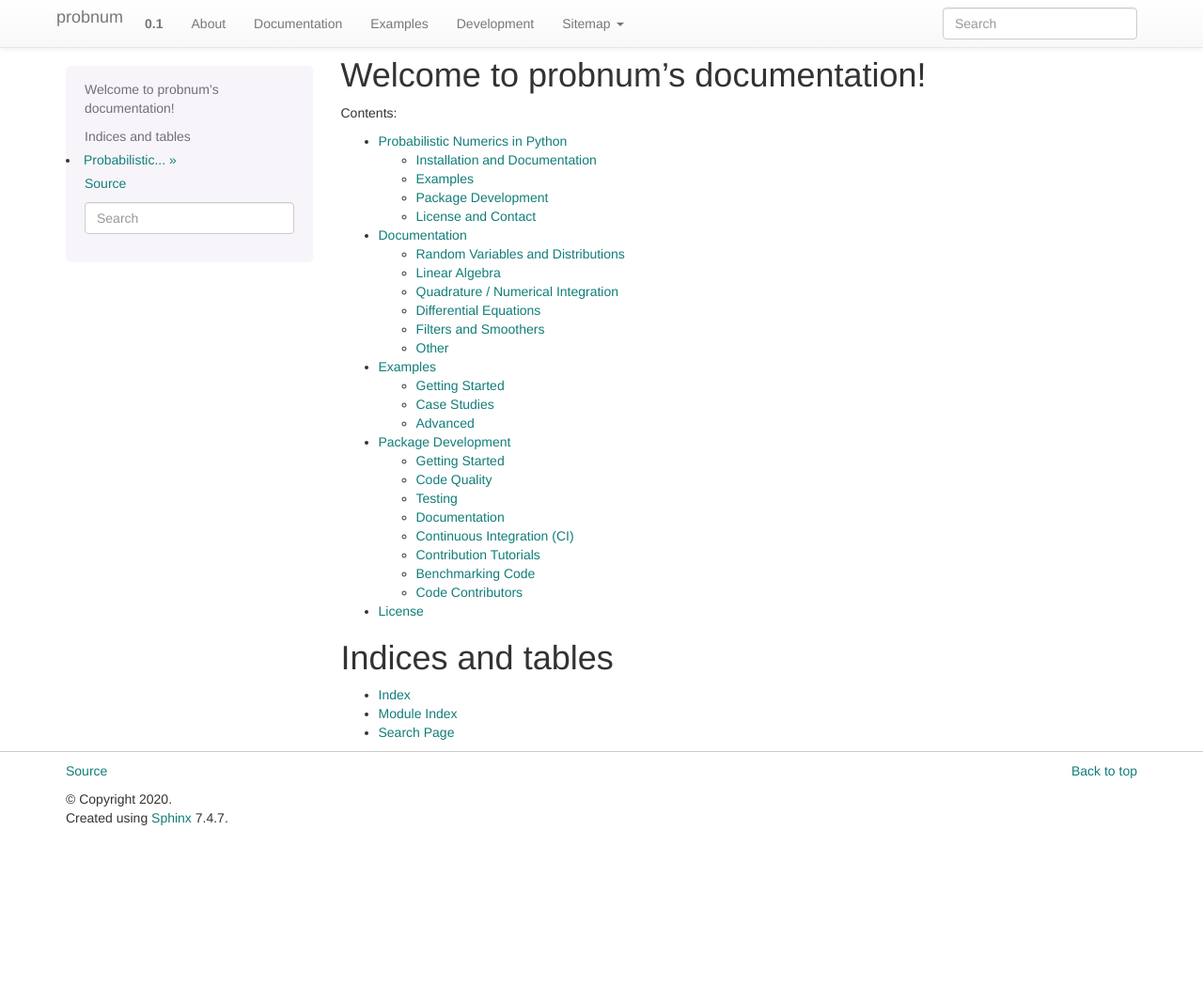
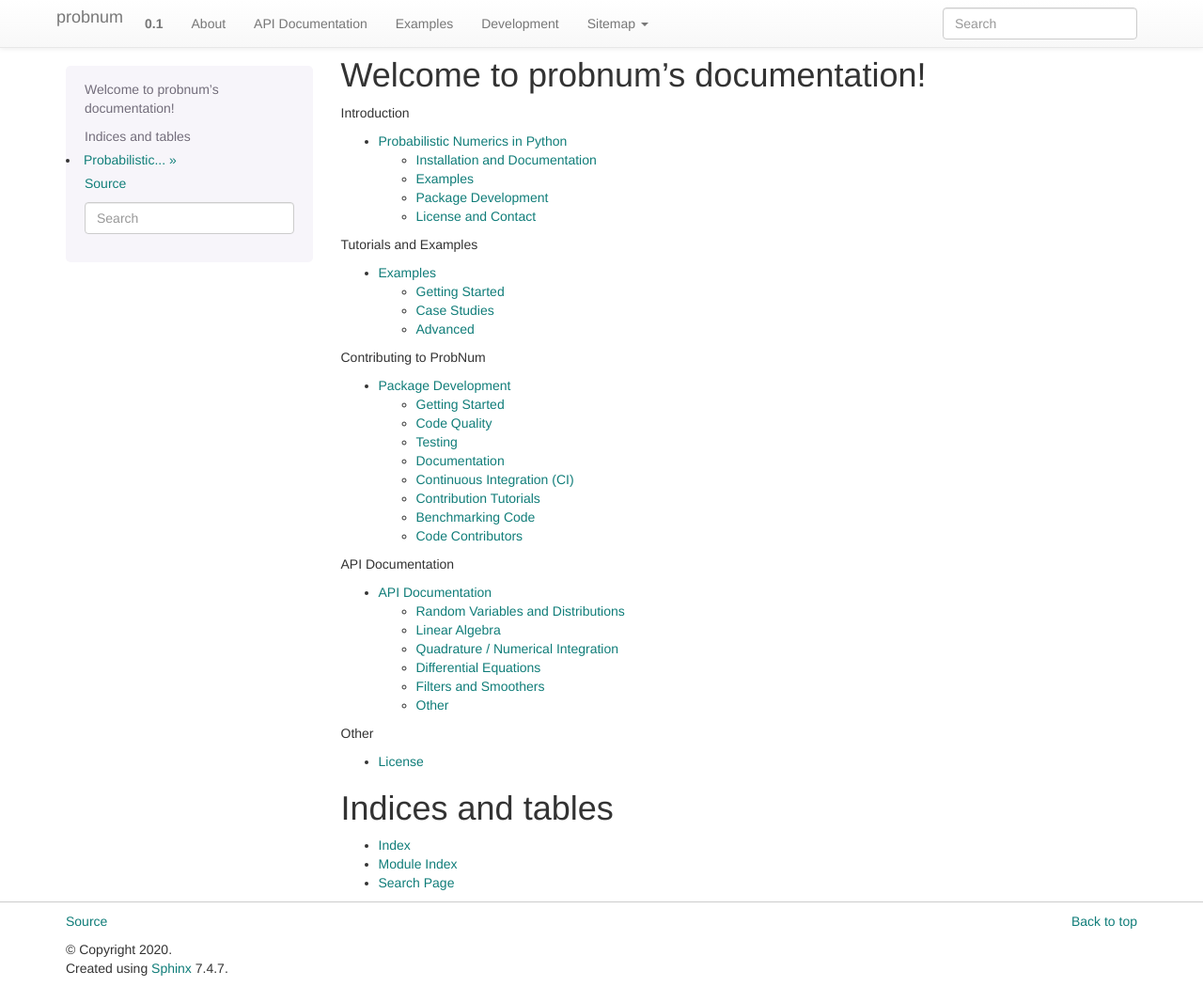
Before and after one commit to probabilistic-numerics/probnum, a Sphinx documentation site: the page built from docs/source/index.rst, in a window 1280 px wide and 1050 px high. Shown: the whole window at 94% size. Built offline with Sphinx 7.4.7, drawn with Linux system fonts in a browser that asks for light colours; pages that are not in the unit, such as notebooks, are missing from menus.

```diff
--- a/docs/source/conf.py
+++ b/docs/source/conf.py
@@ -112,7 +112,6 @@ html_logo = "img/pn_logo.png"
 # Theme options are theme-specific and customize the look and feel of a theme
 # further. For a list of options available for each theme, see the
 # documentation. For sphinx-bootstrap specific issues, see: https://github.com/ryan-roemer/sphinx-bootstrap-theme
-#
 html_theme_options = {
     # Navigation bar title. (Default: ``project`` value)
     'navbar_title': project,
@@ -129,7 +128,7 @@ html_theme_options = {
     # an arbitrary url.
     'navbar_links': [
         ("About", "intro"),
-        ("Documentation", "modules"),
+        ("API Documentation", "modules"),
         ("Examples", "notebooks/examples"),
         ("Development", "development/contributing")
     ],
@@ -147,7 +146,7 @@ html_theme_options = {
     # Switching to -1 shows all levels.
     'globaltoc_depth': 2,
 
-    # Include hidden TOCs in Site navbar?
+    # Include hidden TOCs in site navbar?
     #
     # Note: If this is "false", you cannot have mixed ``:hidden:`` and
     # non-hidden ``toctree`` directives in the same page, or else the build
@@ -191,8 +190,9 @@ def setup(app):
 
 
 # Custom sidebar templates, maps document names to template names.
-# html_sidebars = {}
-html_sidebars = {'sidebar': ['localtoc.html', 'sourcelink.html', 'searchbox.html']}
+html_sidebars = {}
+# html_sidebars = {'modules': ['localtoc.html'],
+#                  'automod/**': ['localtoc.html', 'relations.html']}
 
 # -- Jupyter notebooks (nbsphinx) ------------------------------
 
@@ -204,6 +204,10 @@ html_sourcelink_suffix = ''
 
 # Allow errors in the build process
 nbsphinx_allow_errors = True
+
+# Whether to execute notebooks before conversion or not.
+# Possible values: 'always', 'never', 'auto' (default).
+nbsphinx_execute = "auto"
 
 # List of arguments to be passed to the kernel that executes the notebooks:
 nbsphinx_execute_arguments = [
--- a/docs/source/index.rst
+++ b/docs/source/index.rst
@@ -4,12 +4,32 @@ Welcome to probnum's documentation!
 
 .. toctree::
    :maxdepth: 2
-   :caption: Contents:
+   :caption: Introduction
 
    intro
+
+.. toctree::
+   :maxdepth: 2
+   :caption: Tutorials and Examples
+
+   notebooks/examples
+
+.. toctree::
+   :maxdepth: 2
+   :caption: Contributing to ProbNum
+
+   development/contributing
+
+.. toctree::
+   :maxdepth: 2
+   :caption: API Documentation
+
    modules
-   notebooks/examples
-   development/contributing
+
+.. toctree::
+   :maxdepth: 1
+   :caption: Other
+
    license
 
 
--- a/docs/source/modules.rst
+++ b/docs/source/modules.rst
@@ -1,4 +1,4 @@
-Documentation
+API Documentation
 ==========================
 
 This reference details modules, functions and classes implemented in ProbNum, describing their functionality and how to
```
Also changed, not shown: .travis.yml.
